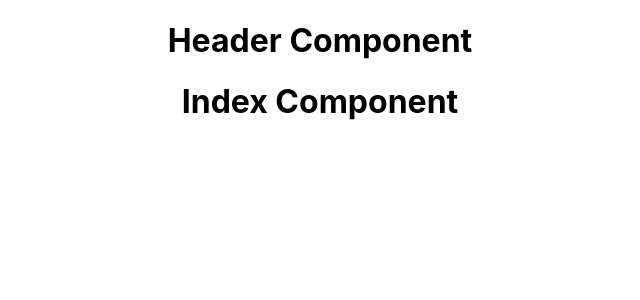
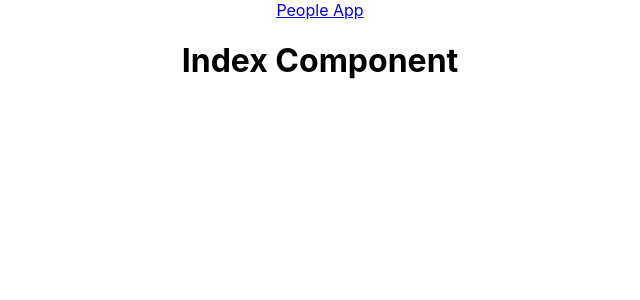
Before and after one commit to XAVDAVIS/frontend, a React (Create React App) app: page / in a window 1280 px wide. Shown: the top 300 px of the page, without its empty margins (320-960 px from the left). Built offline with nearby package versions, Linux system fonts and the light colour scheme.

Commit message:
wip adds Header nav

```diff
--- a/src/components/Header.js
+++ b/src/components/Header.js
@@ -1,4 +1,12 @@
+import { Link } from "react-router-dom";
+
 function Header(props) {
-    return <h1>Header Component</h1>
+    return (
+        <nav className="nav">
+            <Link to="/">
+                <div>People App</div>
+            </Link>
+        </nav>
+    );
 }
 export default Header;
```
